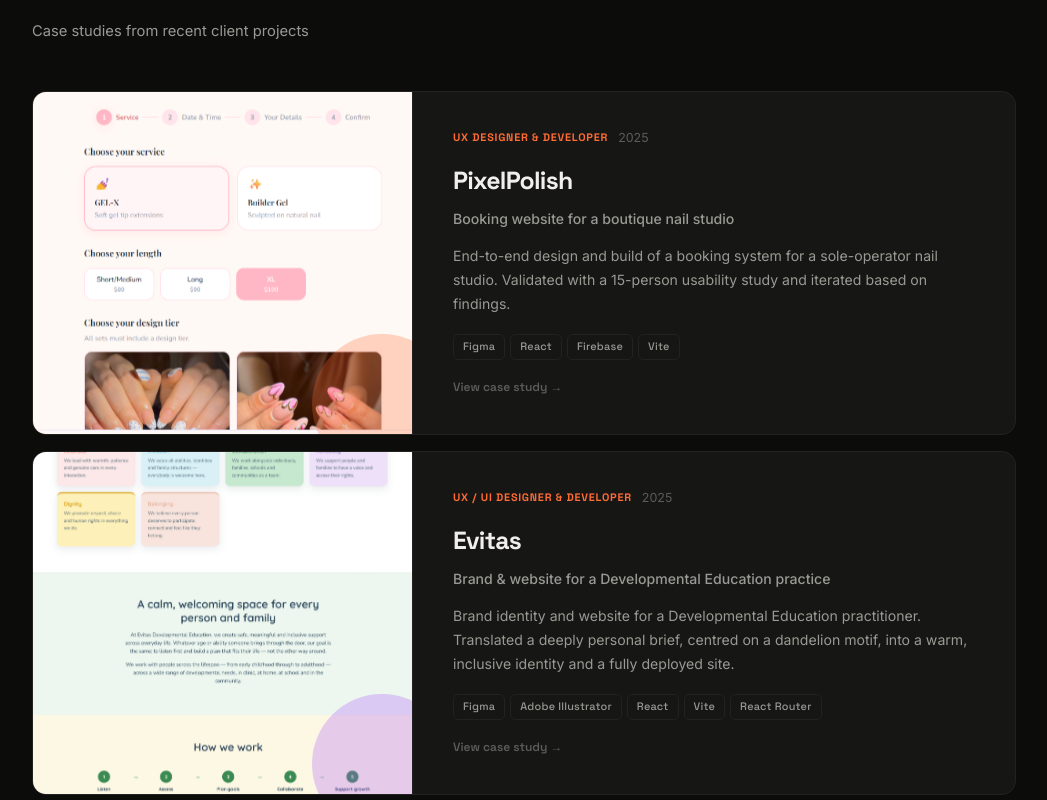
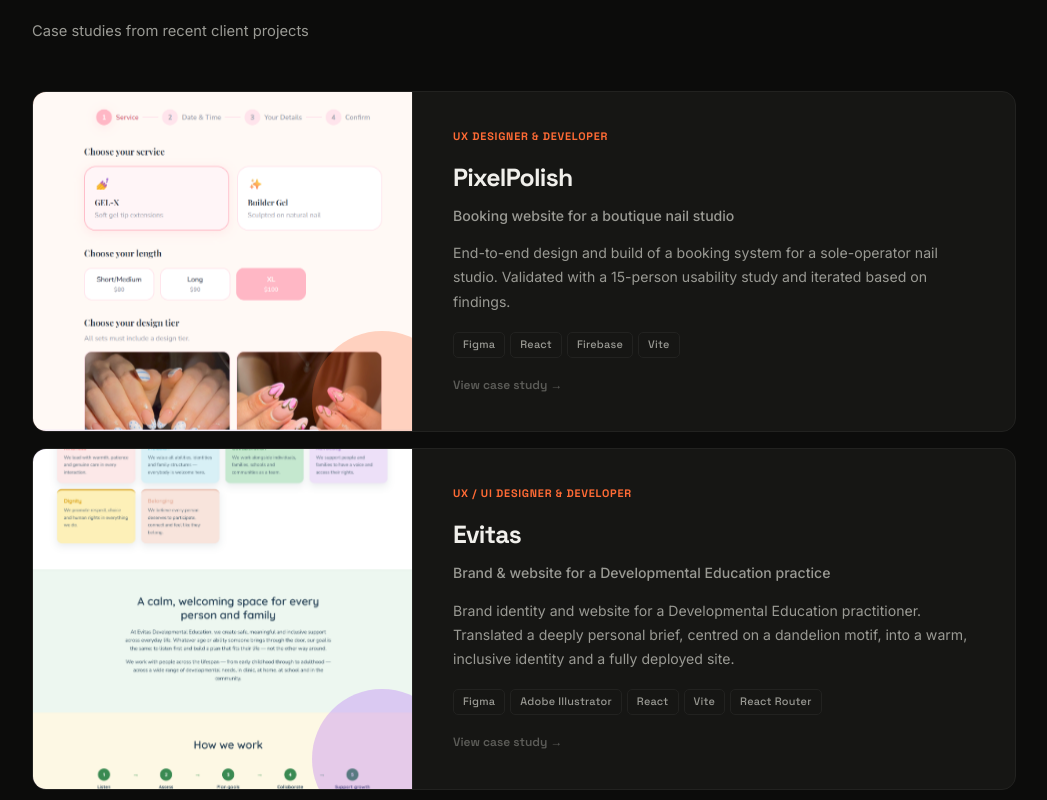
Before and after one commit to jetchommanivong/jetchommanivong.github.io, a React (Vite) app: page / in a window 1280 px wide. Shown: the part 940-1740 px from the top of the page, without its empty margins (116-1163 px from the left). Built offline with nearby package versions, Linux system fonts and the light colour scheme.

Commit message:
fixed some stuff

```diff
--- a/src/App.jsx
+++ b/src/App.jsx
@@ -616,7 +616,6 @@
       <div className="project-card__content">
         <div className="project-card__meta">
           <span className="project-card__role">{project.role}</span>
-          <span className="project-card__year">{project.year}</span>
         </div>
 
         <h3 className="project-card__name">{project.name}</h3>
```
